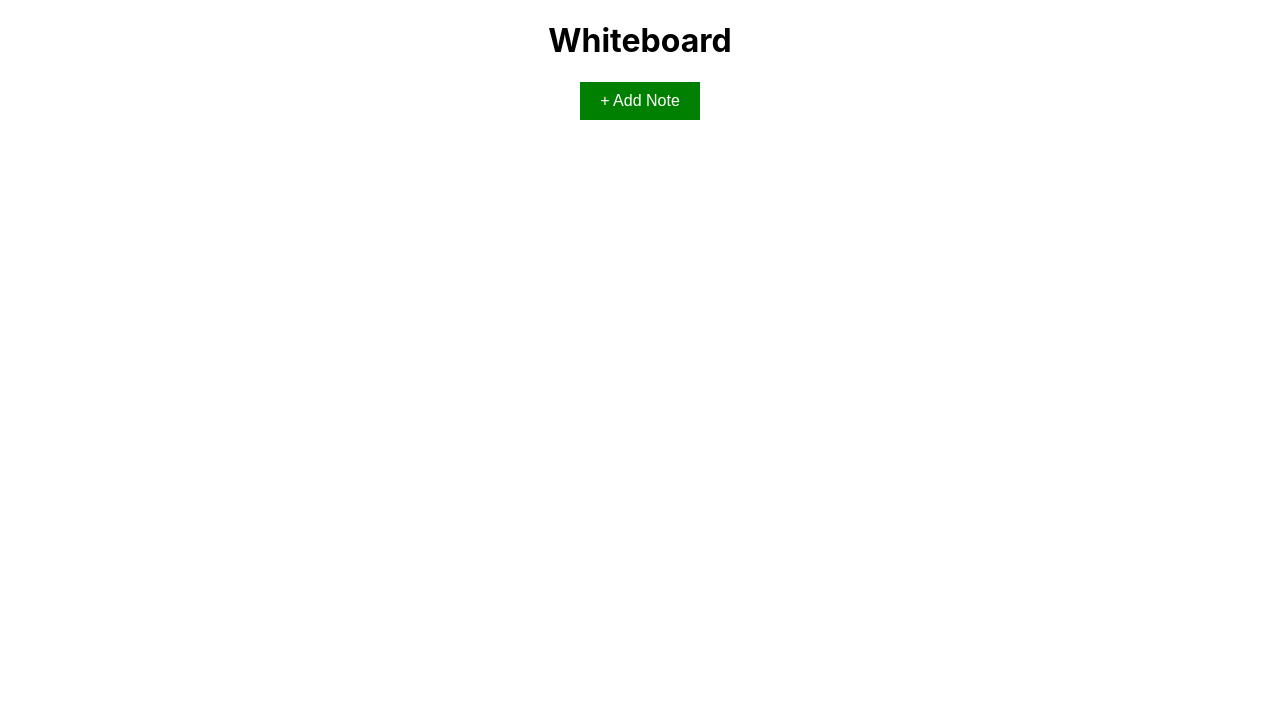
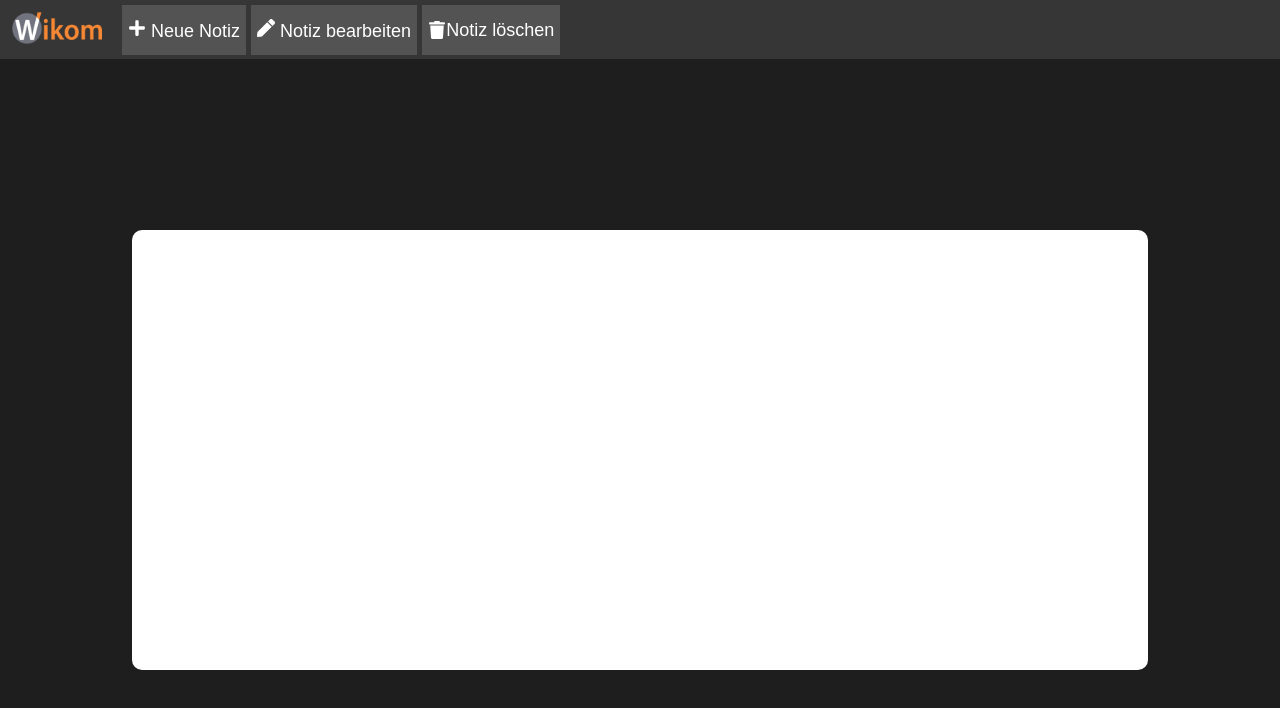
Before and after one commit to anke-wikom/WhiteboardApp, a React (Create React App) app in the folder frontend/whiteboard-app/: page / in a window 1280 px wide. Shown: the top 708 px of the page. Built offline with nearby package versions, Linux system fonts and the light colour scheme.

Commit message:
Update HeaderComponent

```diff
--- a/frontend/whiteboard-app/src/App.css
+++ b/frontend/whiteboard-app/src/App.css
@@ -1,44 +1,91 @@
 .App {
   text-align: center;
 }
-
 .App-logo {
   height: 40vmin;
   pointer-events: none;
 }
+.header {
+  margin-top: -7px;
+  background-color: #363636;
+  padding: 2px;
+  color:#D9D9D9;
+}
+.menu {
+  margin-top: 10px;
+  display: flex;
+  justify-content: space-between;
+}
+.menu img {
+  margin-top: 7px;
+  width: 50%;
+  margin-left: -70px;
+}
+.neueNotiz{
+  height: 50px;
+  margin-left: -60px;
+  background-color: #535353;
+  color: white;
+  border: none;
+  font-family: Arial;
+  font-size: 18px;
+  margin-bottom: 2px;
+}
+.notizbearbeiten{
+  height: 50px;
+  margin-left: 5px;
+  background-color: #535353;
+  font-family: Arial;
+  color: white;
+  border: none;
+  font-size: 18px;
 
-@media (prefers-reduced-motion: no-preference) {
-  .App-logo {
-    animation: App-logo-spin infinite 20s linear;
 }
+.notizloeschen{
+  height: 50px;
+  margin-left: 5px;
+  background-color: #535353;
+  font-family: Arial;
+  color: white;
+  border: none;
+  font-size: 18px;
+  display: flex;
+  align-items: center;
+  margin-bottom: 0px;
+  margin-top: 0px;
 }
 
-.App-header {
-  background-color: #282c34;
-  min-height: 100vh;
-  display: flex;
-  flex-direction: column;
+.Notizloeschen img {
+  width: 5px;
+  height: 5px;
+  margin-left: 5px;
+}
+body {
+  background-color: #1E1E1E;
+}
+.box {
+  background-color: white;
+  padding: 60px;
+  border-radius: 10px;
+  display: flexbox;
+  width: 70%;
+  height: 40%;
+  margin: 0 auto;
+  margin-top: 50px;
   align-items: center;
   justify-content: center;
-  font-size: calc(10px + 2vmin);
-  color: white;
+  position: absolute;
+  top: 50%;
+  left: 50%;
+  transform: translate(-50%, -50%);
+
 }
-
-.App-link {
-  color: #61dafb;
+.menu ul {
+  display: flex;
+  list-style-type: none;
+  margin: 0;
+  padding: 0;
 }
-
-@keyframes App-logo-spin {
-  from {
-    transform: rotate(0deg);
-  }
-  to {
-    transform: rotate(360deg);
-  }
-}
-
-
-
 .add-button {
   background-color: #4CAF50;
   color: white;
@@ -50,16 +97,13 @@
 .add-button:hover {
   background-color: #45a049;
 }
-
 .note-form {
   background-color: orange;
   padding: 10px;
-  width: 30%;
+  width: 15rem;
   margin: 0 auto;
   align-items: center;
   justify-content: center;
-
-
 }
 .note-form input,
 .note-form textarea {
@@ -113,7 +157,14 @@
   font-family: "Source Sans Pro", sans-serif;
   font-size: default;
 }
-
+.like-button-container {
+  display: flex;
+  justify-content: center;
+  margin-top: 1rem;
+}
+.button-container button {
+  margin: 0 0.5rem;
+}
 .note-form-textarea {
   width: 100%;
   height: 150px;
--- /dev/null
+++ b/frontend/whiteboard-app/src/components/HeaderComponent.tsx
@@ -0,0 +1,43 @@
+import React from 'react';
+import { FaPlus, FaPen, FaTrash } from 'react-icons/fa';
+
+interface HeaderComponentProps {
+  handleAddNoteClick: () => void;
+  handleEditNote: () => void;
+  handleDeleteNote: () => void;
+}
+
+const HeaderComponent: React.FC<HeaderComponentProps> = ({
+  handleAddNoteClick,
+  handleEditNote,
+  handleDeleteNote
+}) => {
+  return (
+    <header className="header">
+      <nav className="menu">
+        <ul>
+          <li>
+            <img src={require("../images/logo2.png")} alt="Logo" />
+          </li>
+          <li>
+            <button className="neueNotiz" onClick={handleAddNoteClick}>
+              <FaPlus /> Neue Notiz
+            </button>
+          </li>
+          <li>
+            <button className="notizbearbeiten" onClick={handleEditNote}>
+              <FaPen /> Notiz bearbeiten
+            </button>
+          </li>
+          <li>
+            <button className="notizloeschen" onClick={handleDeleteNote}>
+              <FaTrash /> Notiz löschen
+            </button>
+          </li>
+        </ul>
+      </nav>
+    </header>
+  );
+};
+
+export default HeaderComponent;
--- a/frontend/whiteboard-app/src/components/WhiteboardPage.tsx
+++ b/frontend/whiteboard-app/src/components/WhiteboardPage.tsx
@@ -1,5 +1,8 @@
 import React, { useState, ChangeEvent, FormEvent } from "react";
 import Note from "../types";
+import HeaderComponent from "./HeaderComponent";
+
+
 
 const WhiteboardPage = () => {
   const [noteForm, setNoteForm] = useState({
@@ -38,9 +41,23 @@ const WhiteboardPage = () => {
     setIsFormOpen(false);
   };
 
+  const handleEditNote = () => {
+
+  };
+
+  const handleDeleteNote = () => {
+
+  };
+
   return (
-    <>
-      <h1>Whiteboard</h1>
+    <div>
+      <HeaderComponent
+        handleAddNoteClick={handleAddNoteClick}
+        handleEditNote={handleEditNote}
+        handleDeleteNote={handleDeleteNote}
+      />
+      <div className="body">
+        <div className="box">
           <ul>
             {notes.map((note) => (
               <li key={note.noteId}>
@@ -49,11 +66,7 @@ const WhiteboardPage = () => {
               </li>
             ))}
           </ul>
-      {!isFormOpen ? (
-        <button className="add-note-button" onClick={handleAddNoteClick}>
-          + Add Note
-        </button>
-      ) : (
+          {isFormOpen && (
             <form className="note-form" onSubmit={handleNoteSubmit}>
               <input
                 type="text"
@@ -68,17 +81,20 @@ const WhiteboardPage = () => {
                 value={noteForm.description}
                 onChange={handleNoteChange}
                 className="note-form-textarea"
-
-
               />
-          <button className="AddNote" type="submit">Add</button>
-          <button  className="Cancel" type="button" onClick={handleCancelClick}>
+              <div className="button-container">
+                <button className="AddNote" type="submit">
+                  Add
+                </button>
+                <button className="Cancel" type="button" onClick={handleCancelClick}>
                   Cancel
                 </button>
-
+              </div>
             </form>
           )}
-    </>
+        </div>
+      </div>
+    </div>
   );
 };
 
```
Also changed, not shown: frontend/whiteboard-app/src/images/logo2.png (added), 1 other file (tests, documents, lock files or other folders). Lines whose indentation alone changed are shown as unchanged.
